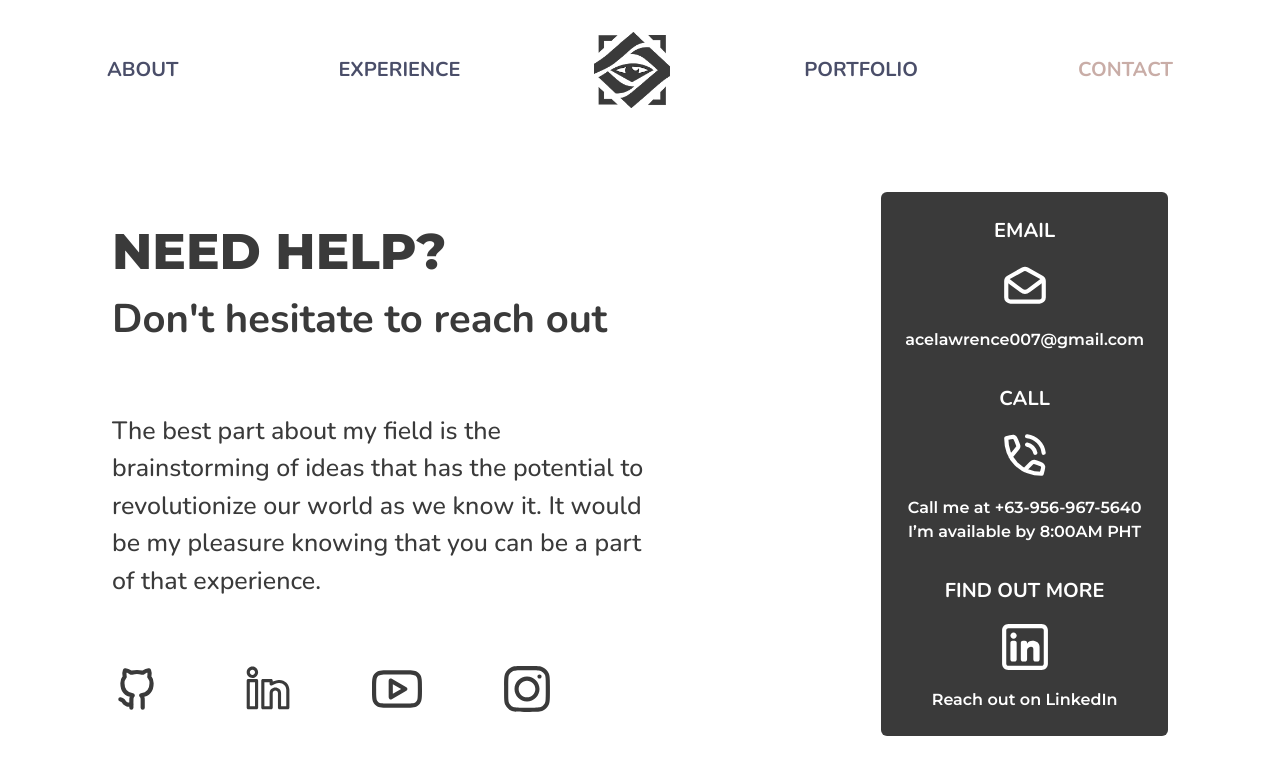
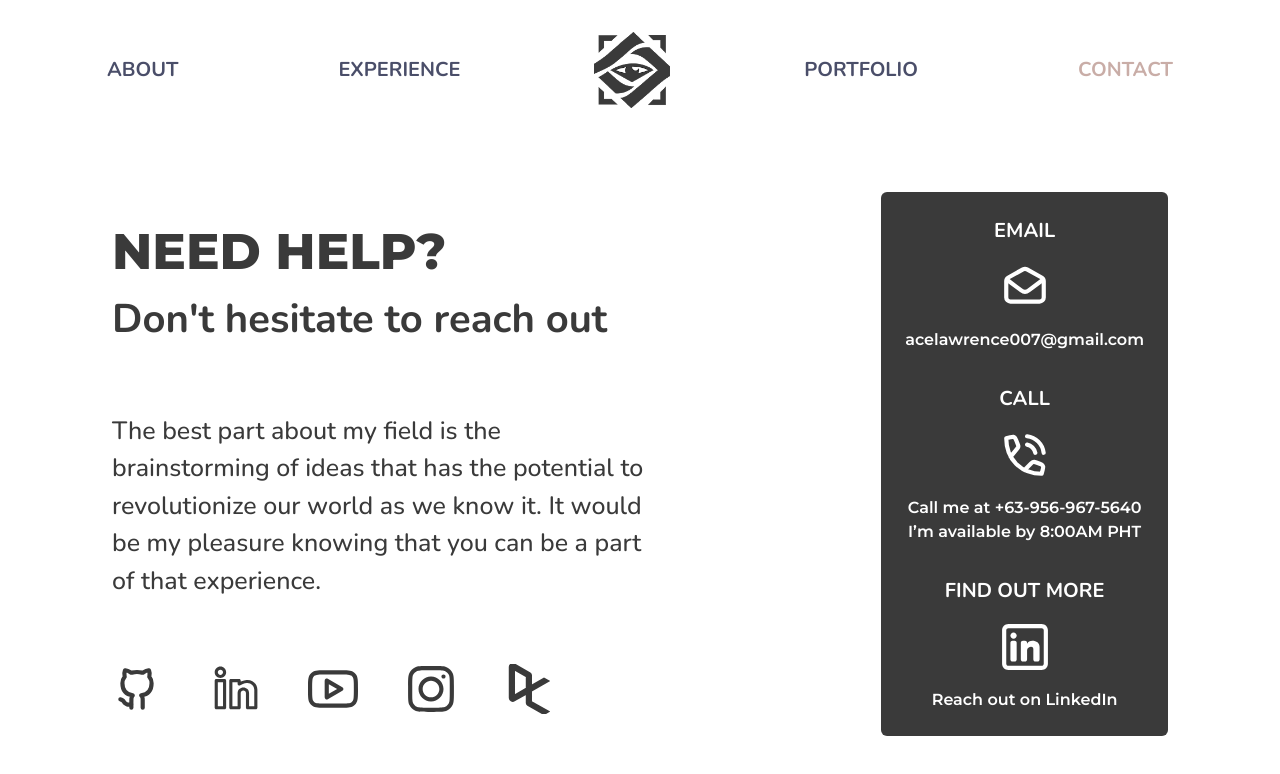
Before and after one commit to Aces007/lawlensv2, a React (Vite) app: page /contact in a window 1280 px wide. Shown: the top 774 px of the page. Built offline with nearby package versions, Linux system fonts and the light colour scheme.

Commit message:
minor changes

```diff
--- a/src/pages/Contact.jsx
+++ b/src/pages/Contact.jsx
@@ -9,11 +9,12 @@ const Contact = () => {
 
                 <p className="contact_body font-nunito font-medium text-bodyContact text-text_content2 w-3/4">The best part about my field is the brainstorming of ideas that has the potential to revolutionize our world as we know it. It would be my pleasure knowing that you can be a part of that experience.</p>
 
-                <div className="contact_svgs flex flex-row gap-20">
+                <div className="contact_svgs flex flex-row gap-12">
                     <a href="https://github.com/Aces007" target="_blank"><img src="./svgs/Github.svg" alt="Github" className="contactSvgs" /></a>
                     <a href="https://www.linkedin.com/in/ace-clavano/" target="_blank"><img src="./svgs/Linkedin.svg" alt="LinkedIn" className="contactSvgs" /></a>
                     <a href="https://www.youtube.com/channel/UCUksgf1rdABvqJMCI_1xc3A" target="_blank"><img src="./svgs/YT.svg" alt="YT" className="contactSvgs" /></a>
                     <a href="https://www.instagram.com/lawlensphotography/" target="_blank"><img src="./svgs/IG.svg" alt="IG" className="contactSvgs" /></a>
+                    <a href="https://www.datacamp.com/portfolio/acelawrence007" target="_blank"><img src="./svgs/datacamp.svg" alt="Datacamp" className="contactSvgs" /></a>
                 </div>
             </div>
 
```
Also changed, not shown: public/svgs/datacamp.svg (added).
